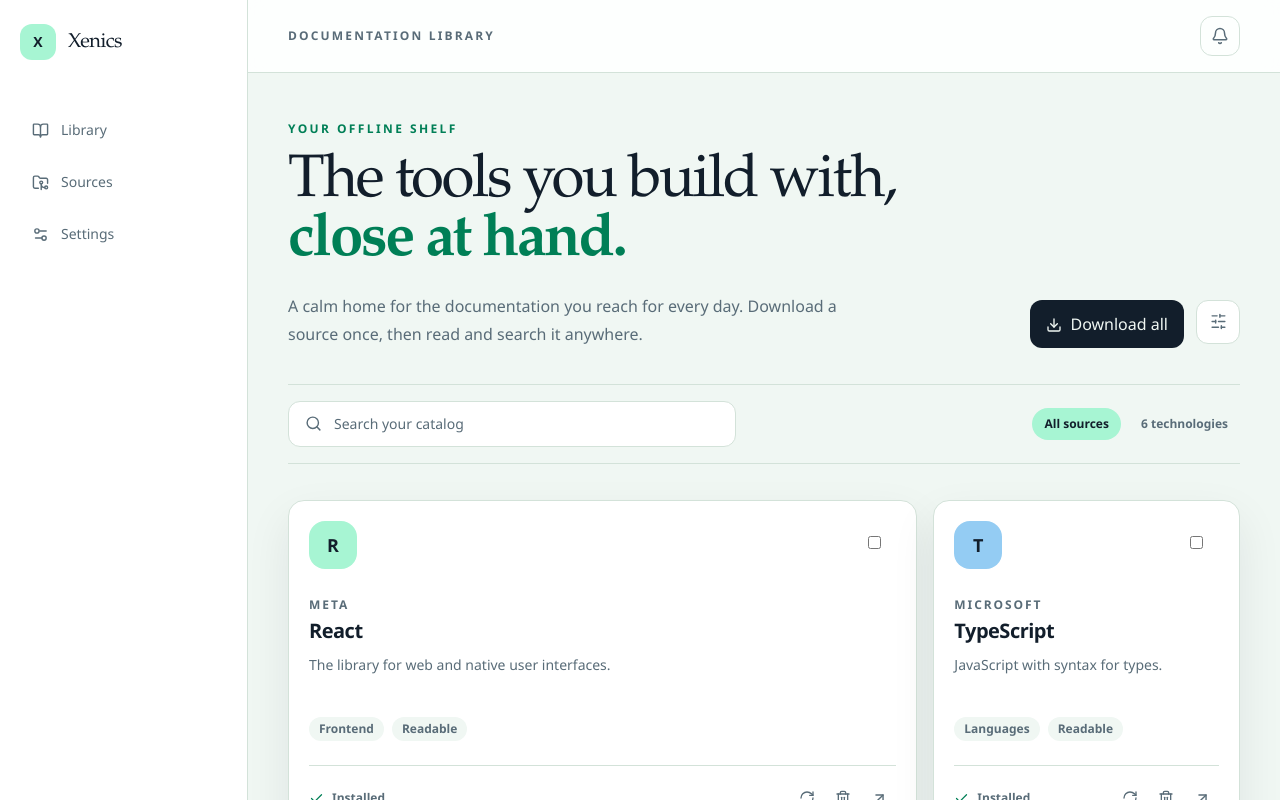
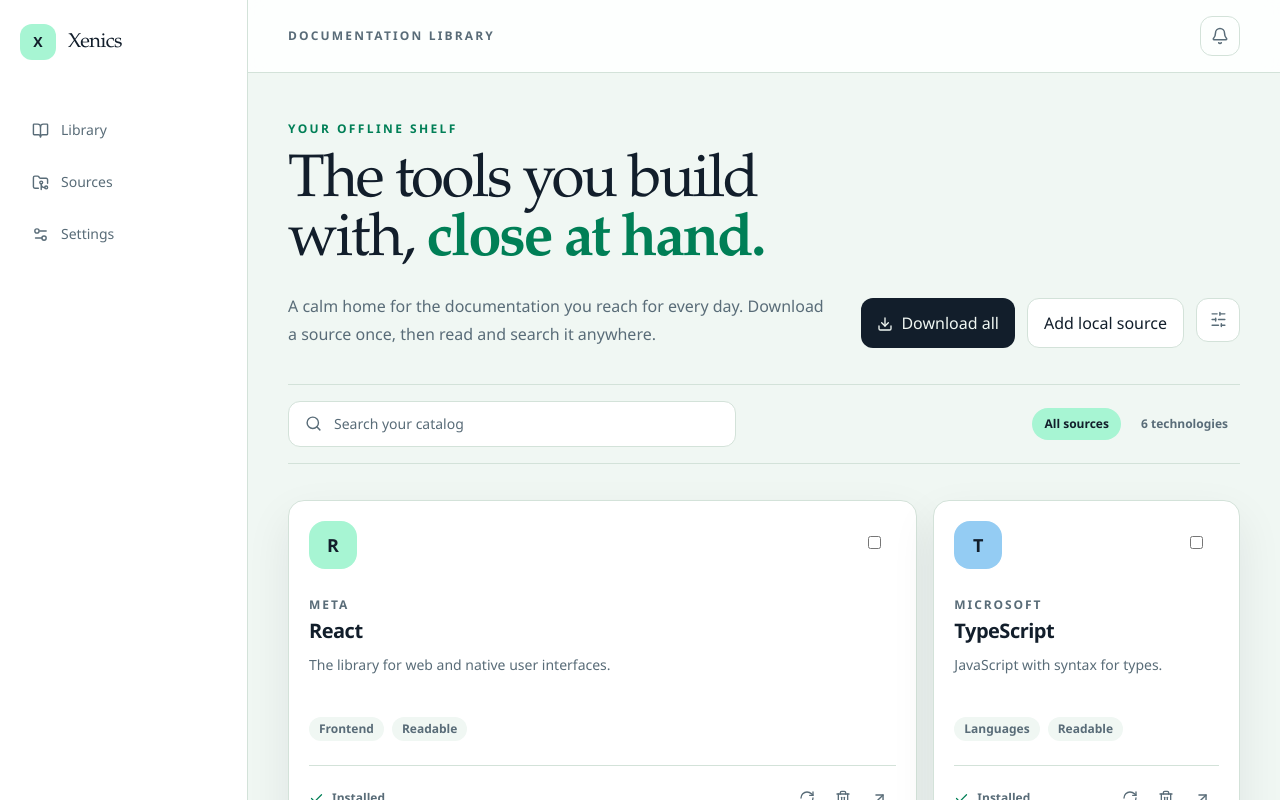
Before and after one commit to denistrator/xenics, a React (Vite) app: page / in a window 1280 px wide. Shown: the top 800 px of the page. Built offline with nearby package versions, Linux system fonts and the light colour scheme.

Commit message:
feat: add local source catalog dialog

```diff
--- a/src/app/App.tsx
+++ b/src/app/App.tsx
@@ -2,6 +2,7 @@ import { AppShell } from '../components/layout/AppShell'
 import { CatalogPage } from '../features/catalog/CatalogPage'
 import { SettingsPage } from '../features/settings/SettingsPage'
 import { repositories } from '../features/catalog/catalog-model'
+import type { Repository } from '../features/catalog/catalog-model'
 import { useLocationHash } from '../lib/use-location-hash'
 import { invokeCommand } from '../lib/tauri'
 import { TaskPanel } from '../features/tasks/TaskPanel'
@@ -36,9 +37,25 @@ export function App() {
     await invokeCommand('remove_source', { sourceId: repositoryId, deleteManagedFiles: true })
   }
 
+  async function addLocalSource(input: { id: string; displayName: string; path: string }): Promise<Repository> {
+    const source = await invokeCommand<{ id: string; displayName: string; capability: string }>('add_local_source', input)
+    return {
+      id: source.id,
+      name: source.displayName,
+      vendor: 'Local source',
+      description: 'A user-owned local documentation folder.',
+      category: 'Custom',
+      accent: 'violet',
+      status: 'Ready',
+      capability: 'Files only',
+      sourceUrl: '',
+      selectedRef: '',
+    }
+  }
+
   return (
     <AppShell activeHash={activeHash} notifications={tasks}>
-      {showSettings ? <SettingsPage /> : <CatalogPage onDownload={downloadRepositories} onUpdate={updateRepository} onRemove={removeRepository} />}
+      {showSettings ? <SettingsPage /> : <CatalogPage onDownload={downloadRepositories} onUpdate={updateRepository} onRemove={removeRepository} onAddLocalSource={addLocalSource} />}
       {tasks.length > 0 && (
         <div className="mx-auto max-w-[1500px] px-5 pb-8 md:px-10">
           <TaskPanel
--- a/src/features/catalog/CatalogPage.tsx
+++ b/src/features/catalog/CatalogPage.tsx
@@ -1,6 +1,6 @@
 import { Download, RefreshCw, Search, SlidersHorizontal } from 'lucide-react'
 import { useDeferredValue, useEffect, useMemo, useState, type ReactNode } from 'react'
-import { repositories } from './catalog-model'
+import { repositories, type Repository } from './catalog-model'
 import { RepositoryCard } from './RepositoryCard'
 import { defaultDownloadSelection, selectRange, toggleSelection } from './catalog-selection'
 import { SourceDetails } from './SourceDetails'
@@ -12,10 +12,11 @@ type CatalogPageProps = {
   onDownload?: (repositoryIds: string[]) => Promise<void> | void
   onUpdate?: (repositoryId: string) => Promise<void> | void
   onRemove?: (repositoryId: string) => Promise<void> | void
+  onAddLocalSource?: (input: { id: string; displayName: string; path: string }) => Promise<Repository> | Repository
 }
 
 function matchesRepositoryQuery(
-  repository: (typeof repositories)[number],
+  repository: Repository,
   query: string,
 ): boolean {
   const searchableText = [
@@ -29,7 +30,7 @@ function matchesRepositoryQuery(
   return searchableText.toLowerCase().includes(query)
 }
 
-export function CatalogPage({ onDownload, onUpdate, onRemove }: CatalogPageProps): ReactNode {
+export function CatalogPage({ onDownload, onUpdate, onRemove, onAddLocalSource }: CatalogPageProps): ReactNode {
   const [selectedIds, setSelectedIds] = useState<string[]>([])
   const [selectionAnchorId, setSelectionAnchorId] = useState<string | null>(null)
   const [searchQuery, setSearchQuery] = useState('')
@@ -37,6 +38,11 @@ export function CatalogPage({ onDownload, onUpdate, onRemove }: CatalogPageProps
   const [detailsRepositoryId, setDetailsRepositoryId] = useState<string | null>(null)
   const [installedIds, setInstalledIds] = useState<Set<string>>(() => new Set())
   const [updateState, setUpdateState] = useState<DownloadState>('idle')
+  const [customRepositories, setCustomRepositories] = useState<Repository[]>([])
+  const [addSourceOpen, setAddSourceOpen] = useState(false)
+  const [sourceName, setSourceName] = useState('')
+  const [sourcePath, setSourcePath] = useState('')
+  const [sourceError, setSourceError] = useState<string | null>(null)
   const deferredSearchQuery = useDeferredValue(searchQuery.trim().toLowerCase())
 
   useEffect(() => {
@@ -51,11 +57,11 @@ export function CatalogPage({ onDownload, onUpdate, onRemove }: CatalogPageProps
   }, [])
 
   const catalogRepositories = useMemo(
-    () => repositories.map((repository) => ({
+    () => [...repositories, ...customRepositories].map((repository) => ({
       ...repository,
       status: installedIds.has(repository.id) ? 'Ready' as const : repository.status,
     })),
-    [installedIds],
+    [customRepositories, installedIds],
   )
 
   const visibleRepositories = useMemo(
@@ -127,6 +133,27 @@ export function CatalogPage({ onDownload, onUpdate, onRemove }: CatalogPageProps
     }
   }
 
+  async function addLocalSource(): Promise<void> {
+    const displayName = sourceName.trim()
+    const path = sourcePath.trim()
+    if (!displayName || !path || !onAddLocalSource) {
+      setSourceError('Enter a name and a local folder path.')
+      return
+    }
+    setSourceError(null)
+    try {
+      const id = `local-${displayName.toLowerCase().replace(/[^a-z0-9]+/g, '-')}`
+      const repository = await onAddLocalSource({ id, displayName, path })
+      setCustomRepositories((current) => [...current.filter(({ id: currentId }) => currentId !== repository.id), repository])
+      setInstalledIds((current) => new Set([...current, repository.id]))
+      setSourceName('')
+      setSourcePath('')
+      setAddSourceOpen(false)
+    } catch (error) {
+      setSourceError(error instanceof Error ? error.message : 'The source could not be added.')
+    }
+  }
+
   const downloadLabel = selectedIds.length
     ? `Download selected (${selectedIds.length})`
     : 'Download all'
@@ -168,6 +195,11 @@ export function CatalogPage({ onDownload, onUpdate, onRemove }: CatalogPageProps
             <Download aria-hidden="true" className="mr-2 inline" size={16} />
             {downloadButtonLabel}
           </button>
+          {onAddLocalSource && (
+            <button type="button" onClick={() => setAddSourceOpen(true)} className="rounded-xl border border-x-line bg-x-panel px-4 py-3 text-sm font-semibold hover:bg-x-paper">
+              Add local source
+            </button>
+          )}
           {installedIds.size > 0 && onUpdate && (
             <button
               type="button"
@@ -231,6 +263,20 @@ export function CatalogPage({ onDownload, onUpdate, onRemove }: CatalogPageProps
         </div>
       )}
       {detailsRepository && <SourceDetails repository={detailsRepository} onClose={() => setDetailsRepositoryId(null)} />}
+      {addSourceOpen && onAddLocalSource && (
+        <div className="fixed inset-0 z-30 grid place-items-center bg-x-ink/30 p-5" role="presentation">
+          <section role="dialog" aria-modal="true" aria-labelledby="add-source-title" className="w-full max-w-lg rounded-2xl border border-x-line bg-x-panel p-6 shadow-2xl">
+            <h2 id="add-source-title" className="font-display text-2xl tracking-tight">Add local source</h2>
+            <p className="mt-2 text-sm text-x-muted">The folder stays in its current location. Xenics will make it available as a Files-only source.</p>
+            <div className="mt-5 space-y-4">
+              <label className="block space-y-2 text-sm"><span className="font-semibold">Name</span><input value={sourceName} onChange={(event) => setSourceName(event.target.value)} className="block w-full rounded-lg border border-x-line bg-x-paper px-3 py-2" /></label>
+              <label className="block space-y-2 text-sm"><span className="font-semibold">Folder path</span><input value={sourcePath} onChange={(event) => setSourcePath(event.target.value)} placeholder="/Users/you/docs" className="block w-full rounded-lg border border-x-line bg-x-paper px-3 py-2" /></label>
+              {sourceError && <p role="alert" className="text-sm text-x-coral">{sourceError}</p>}
+            </div>
+            <div className="mt-6 flex justify-end gap-3"><button type="button" onClick={() => setAddSourceOpen(false)} className="rounded-lg border border-x-line px-4 py-2 text-sm font-semibold">Cancel</button><button type="button" onClick={() => void addLocalSource()} className="rounded-lg bg-x-ink px-4 py-2 text-sm font-semibold text-x-paper">Add source</button></div>
+          </section>
+        </div>
+      )}
     </div>
   )
 }
```
Also changed, not shown: 3 other files (tests, documents, lock files or other folders).
